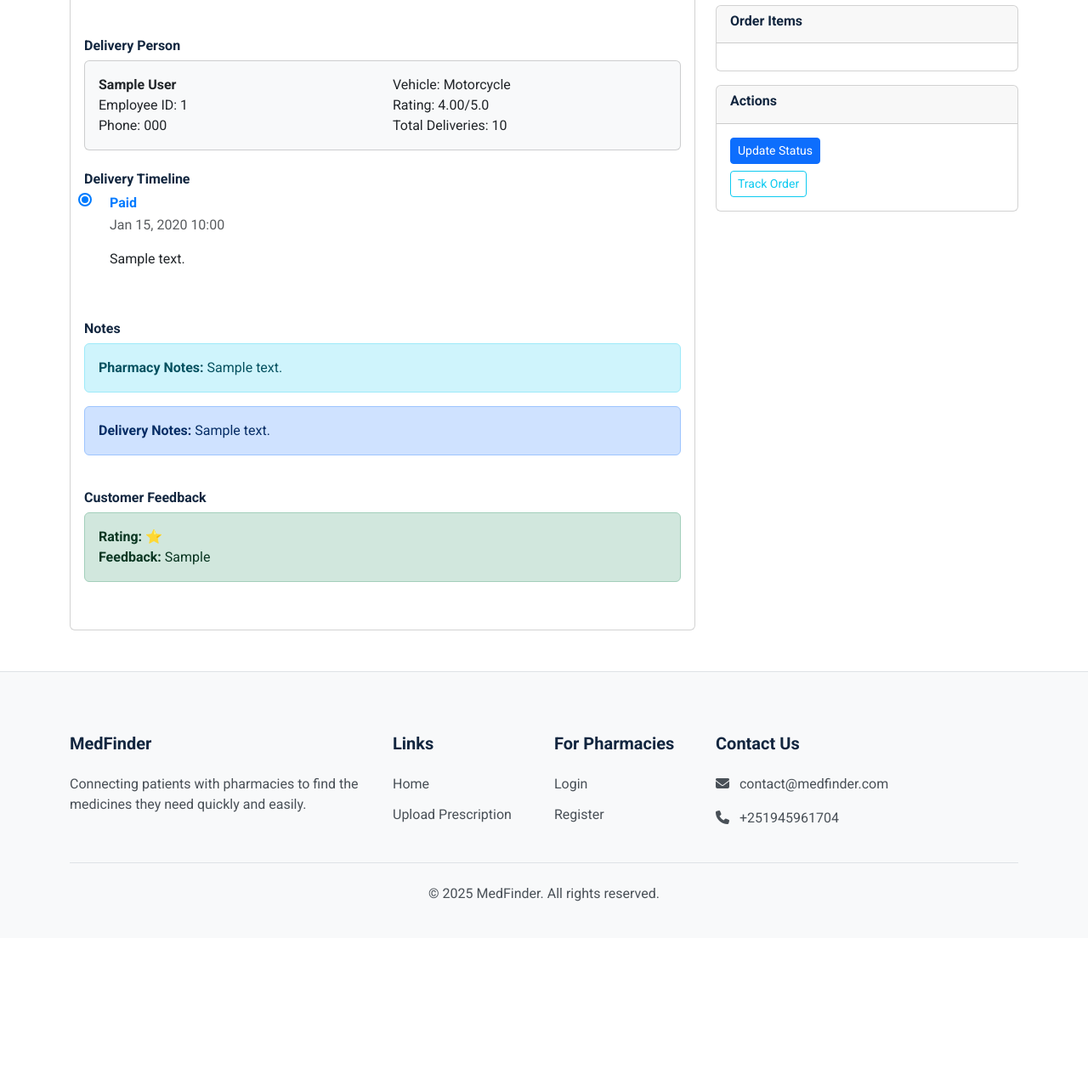
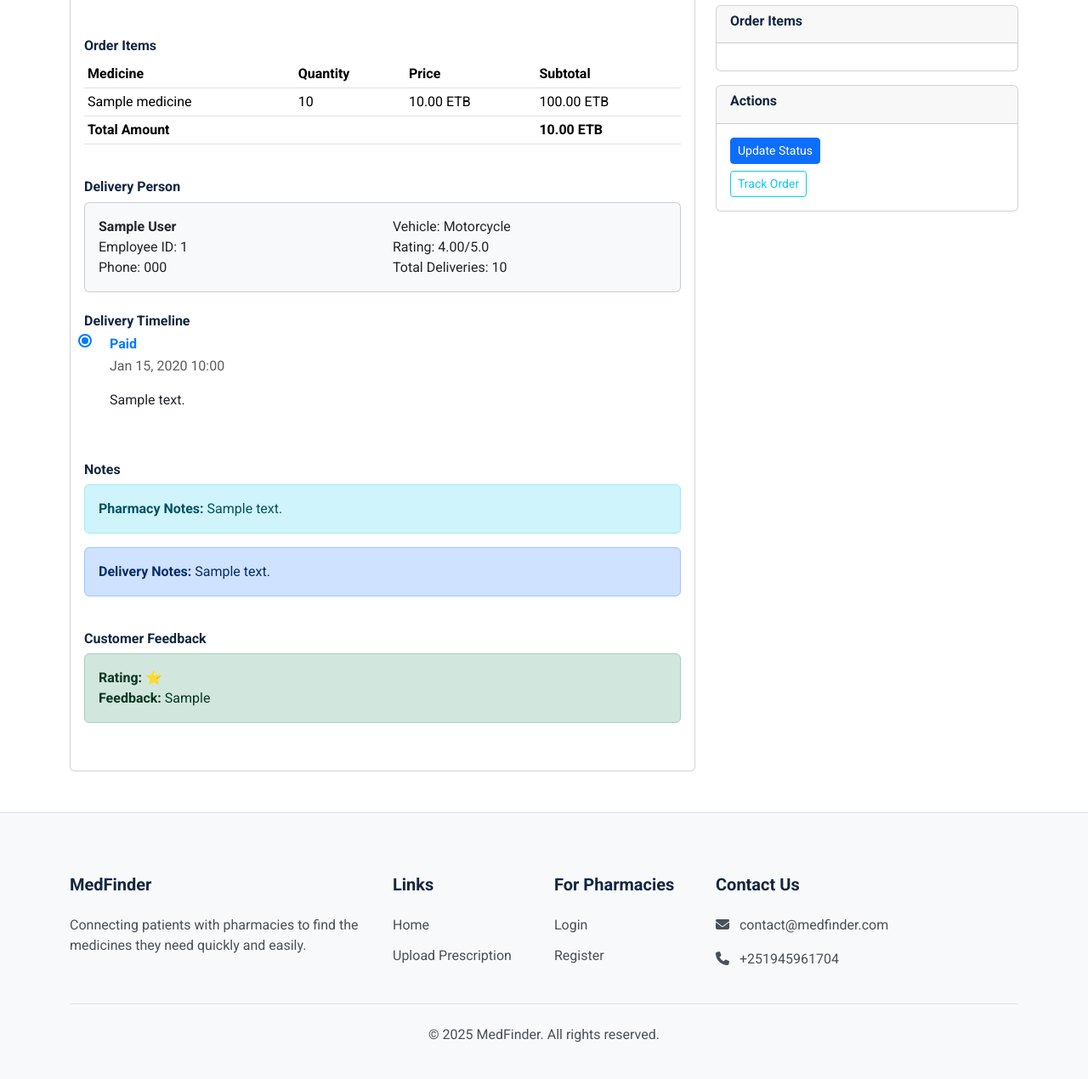
Before and after one commit to amanu477/medfinder, a Django app: page /delivery/delivery/1/ in a window 1280 px wide. Shown: the part 383-1653 px from the top of the page at 85% size. Before the commit the page ends 1444 px from the top, so only its background shows below. Run offline with Django 4.2, Linux system fonts and the light colour scheme; a user stored in the database is signed in; tables that the repository leaves empty hold one stand-in row (values such as "Sample post"); data that the repository does not hold is empty; some libraries are stand-ins or nearby versions.

Commit message:
Show medicine details and prices when assigning and viewing delivery orders
Displays medicine name, quantity, price, and subtotal in assign_delivery.html, delivery_detail.html and delivery_management.html using orderitem_set.all.

Replit-Commit-Author: Agent
Replit-Commit-Session-Id: 049bb483-77e7-4104-a8ac-e9cb16096b01
Replit-Commit-Screenshot-Url: https://storage.googleapis.com/screenshot-production-us-central1/099855aa-fdc1-4c7a-b841-b0aadc4a57d0/a8244e40-c448-408d-b35a-868d032fe7f9.jpg

```diff
--- a/templates/delivery/assign_delivery.html
+++ b/templates/delivery/assign_delivery.html
@@ -41,12 +41,12 @@
                                     </tr>
                                 </thead>
                                 <tbody>
-                                    {% for item in order.items.all %}
+                                    {% for item in order.orderitem_set.all %}
                                     <tr>
                                         <td>{{ item.medicine.name }}</td>
                                         <td>{{ item.quantity }}</td>
                                         <td>{{ item.price }} ETB</td>
-                                        <td>{{ item.subtotal }} ETB</td>
+                                        <td>{{ item.get_total_price }} ETB</td>
                                     </tr>
                                     {% endfor %}
                                 </tbody>
--- a/templates/delivery/delivery_detail.html
+++ b/templates/delivery/delivery_detail.html
@@ -50,6 +50,41 @@
                         <div class="col-md-6">
                             <h6>Delivery Address</h6>
                             <p>{{ delivery.customer_address }}</p>
+                        </div>
+                    </div>
+
+                    <!-- Order Items -->
+                    <div class="row mb-4">
+                        <div class="col-md-12">
+                            <h6>Order Items</h6>
+                            <div class="table-responsive">
+                                <table class="table table-sm">
+                                    <thead>
+                                        <tr>
+                                            <th>Medicine</th>
+                                            <th>Quantity</th>
+                                            <th>Price</th>
+                                            <th>Subtotal</th>
+                                        </tr>
+                                    </thead>
+                                    <tbody>
+                                        {% for item in delivery.order.orderitem_set.all %}
+                                        <tr>
+                                            <td>{{ item.medicine.name }}</td>
+                                            <td>{{ item.quantity }}</td>
+                                            <td>{{ item.price }} ETB</td>
+                                            <td>{{ item.get_total_price }} ETB</td>
+                                        </tr>
+                                        {% endfor %}
+                                    </tbody>
+                                    <tfoot>
+                                        <tr>
+                                            <th colspan="3">Total Amount</th>
+                                            <th>{{ delivery.order.total_amount }} ETB</th>
+                                        </tr>
+                                    </tfoot>
+                                </table>
+                            </div>
                         </div>
                     </div>
 
--- a/templates/delivery/delivery_management.html
+++ b/templates/delivery/delivery_management.html
@@ -171,6 +171,12 @@
                                         <strong>Order #{{ delivery.order.id }}</strong>
                                         <br><small class="text-muted">{{ delivery.order.total_amount }} ETB</small>
                                         <br><small class="text-muted">{{ delivery.order.get_total_items }} items</small>
+                                        <br>
+                                        <div class="small text-muted">
+                                            {% for item in delivery.order.orderitem_set.all %}
+                                                <div>{{ item.medicine.name }} x{{ item.quantity }} - {{ item.get_total_price }} ETB</div>
+                                            {% endfor %}
+                                        </div>
                                     </td>
                                     <td>
                                         <div>{{ delivery.order.customer.name }}</div>
```
Also changed, not shown: 1 other file.
